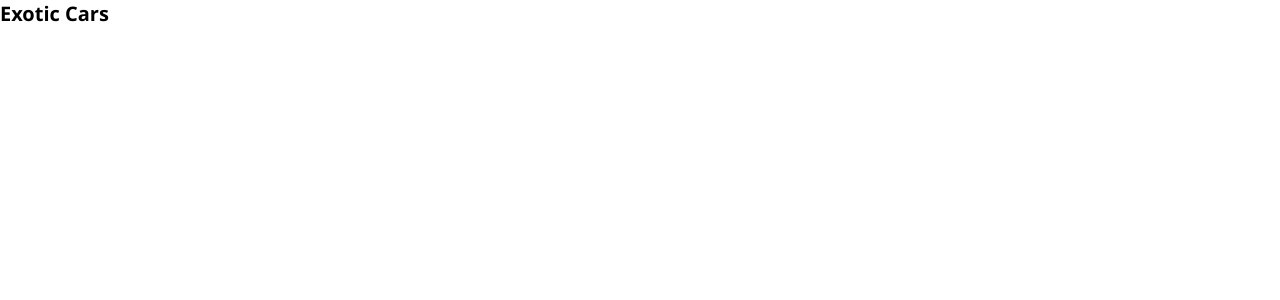
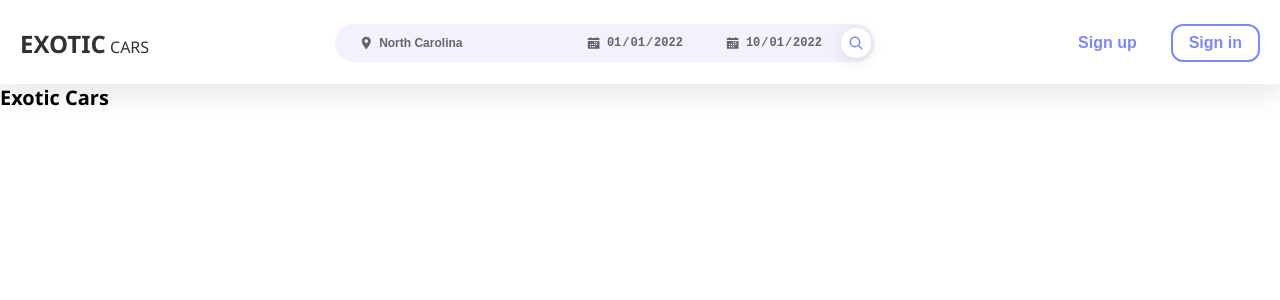
Before and after one commit to BFF271/cars-next-ts, a Next.js app: page / in a window 1280 px wide. Shown: the top 300 px of the page. Built offline with nearby package versions, Linux system fonts and the light colour scheme.

Commit message:
feat: add app header
- Add app header
- Create Header, Layout, Logo, SearchBar components

```diff
--- /dev/null
+++ b/src/components/Header/index.tsx
@@ -0,0 +1,40 @@
+import { useState } from 'react';
+
+import { Logo, SearchBar } from '@components';
+
+import * as S from './styles';
+
+export const Header: React.FC = () => {
+  const [isMobileMenuOpen, setIsMobileMenuOpen] = useState(false);
+
+  const handleOpenMobileMenu = () => {
+    setIsMobileMenuOpen(true);
+  };
+
+  const handleCloseMobileMenu = () => {
+    setIsMobileMenuOpen(false);
+  };
+
+  return (
+    <S.Container>
+      <S.Content>
+        <Logo />
+
+        <SearchBar />
+
+        <S.AuthButtons isMobileMenuOpen={isMobileMenuOpen}>
+          <S.CloseMobileMenuButton onClick={handleCloseMobileMenu}>
+            <S.CloseIcon />
+          </S.CloseMobileMenuButton>
+
+          <S.AuthButton styleType="secondary">Sign up</S.AuthButton>
+          <S.AuthButton styleType="primary">Sign in</S.AuthButton>
+        </S.AuthButtons>
+
+        <S.OpenMobileMenuButton onClick={handleOpenMobileMenu}>
+          <S.MenuIcon />
+        </S.OpenMobileMenuButton>
+      </S.Content>
+    </S.Container>
+  );
+};
--- /dev/null
+++ b/src/components/Header/styles.ts
@@ -0,0 +1,139 @@
+import styled, { css } from 'styled-components';
+import { IoMenuOutline, IoClose } from 'react-icons/io5';
+
+type AuthButtonsProps = {
+  isMobileMenuOpen: boolean;
+};
+
+type AuthButtonProps = {
+  styleType: 'primary' | 'secondary';
+};
+
+export const Container = styled.header`
+  background: ${({ theme }) => theme.colors.background_light};
+  width: 100%;
+  height: 8.4rem;
+
+  padding: 2.4rem 0.8rem;
+  box-shadow: 0px 10px 30px #0000001a;
+
+  position: sticky;
+  top: 0;
+  z-index: 100000;
+`;
+
+export const Content = styled.nav`
+  width: 100%;
+  max-width: 124rem;
+  margin: 0 auto;
+
+  display: flex;
+  align-items: center;
+  justify-content: space-between;
+`;
+
+export const AuthButtons = styled.section<AuthButtonsProps>`
+  display: flex;
+  align-items: center;
+  gap: 1.6rem;
+
+  @media (max-width: 916px) {
+    background: ${({ theme }) => theme.colors.background_light};
+
+    flex-direction: column-reverse;
+    justify-content: center;
+
+    position: fixed;
+    top: 0;
+    left: 0;
+    right: 0;
+    bottom: 0;
+    z-index: 20;
+
+    transition: transform 0.3s cubic-bezier(0.455, 0.03, 0.515, 0.955);
+
+    ${({ isMobileMenuOpen }) =>
+      isMobileMenuOpen
+        ? css`
+            transform: translateX(0%);
+          `
+        : css`
+            transform: translateX(-100%);
+          `}
+  }
+`;
+
+export const AuthButton = styled.button<AuthButtonProps>`
+  ${({ theme, styleType }) => css`
+    background: transparent;
+    padding: 0.8rem 1.6rem;
+    border-radius: 1.2rem;
+    border: 2px solid transparent;
+
+    font-size: 1.6rem;
+    font-weight: 700;
+    color: ${theme.colors.primary};
+
+    transition: all 0.2s ease;
+
+    ${styleType === 'primary' &&
+    css`
+      border-color: ${theme.colors.primary};
+
+      &:hover {
+        background: ${theme.colors.primary};
+        color: ${theme.colors.text_50};
+      }
+    `}
+
+    ${styleType === 'secondary' &&
+    css`
+      &:hover {
+        border-color: ${theme.colors.primary};
+      }
+    `}
+
+    @media (max-width: 916px) {
+      font-size: 3.2rem;
+    }
+  `}
+`;
+
+export const OpenMobileMenuButton = styled.button`
+  background: none;
+  border: none;
+  display: none;
+
+  @media (max-width: 916px) {
+    display: block;
+  }
+`;
+
+export const MenuIcon = styled(IoMenuOutline)`
+  width: 2.8rem;
+  height: 2.8rem;
+  color: ${({ theme }) => theme.colors.text_900};
+`;
+
+export const CloseMobileMenuButton = styled.button`
+  display: none;
+
+  background: transparent;
+  width: 4.8rem;
+  height: 4.8rem;
+  border: none;
+
+  position: absolute;
+  bottom: 2.4rem;
+  z-index: 20;
+
+  @media (max-width: 916px) {
+    display: block;
+  }
+`;
+
+export const CloseIcon = styled(IoClose)`
+  width: 2.4rem;
+  height: 2.4rem;
+  color: ${({ theme }) => theme.colors.primary};
+`;
--- /dev/null
+++ b/src/components/Layout/index.tsx
@@ -0,0 +1,10 @@
+import { Header } from '../Header';
+
+export const Layout: React.FC = ({ children }) => {
+  return (
+    <>
+      <Header />
+      {children}
+    </>
+  );
+};
--- /dev/null
+++ b/src/components/Logo/index.tsx
@@ -0,0 +1,11 @@
+import * as S from './styles';
+
+export const Logo: React.FC = () => {
+  return (
+    <S.Container href="/">
+      <S.Logo>
+        <S.HighlightedText>Exotic</S.HighlightedText> Cars
+      </S.Logo>
+    </S.Container>
+  );
+};
--- /dev/null
+++ b/src/components/Logo/styles.ts
@@ -0,0 +1,17 @@
+import styled from 'styled-components';
+import Link from 'next/link';
+
+export const Container = styled(Link)``;
+
+export const Logo = styled.a`
+  font-size: 1.6rem;
+  text-transform: uppercase;
+  color: ${({ theme }) => theme.colors.text_900};
+
+  cursor: pointer;
+`;
+
+export const HighlightedText = styled.span`
+  font-size: 2.4rem;
+  font-weight: 600;
+`;
--- /dev/null
+++ b/src/components/SearchBar/index.tsx
@@ -0,0 +1,28 @@
+import * as S from './styles';
+
+export const SearchBar: React.FC = () => {
+  return (
+    <S.Container>
+      <S.InputWrapper htmlFor="location">
+        <S.LocationIcon />
+        <S.Input type="text" id="location" defaultValue="North Carolina" />
+      </S.InputWrapper>
+
+      <S.CalendarInputs>
+        <S.InputWrapper htmlFor="dateStart">
+          <S.CalendarIcon />
+          <S.Input type="date" defaultValue="2022-01-01" />
+        </S.InputWrapper>
+
+        <S.InputWrapper htmlFor="dateEnd">
+          <S.CalendarIcon />
+          <S.Input type="date" defaultValue="2022-10-01" />
+        </S.InputWrapper>
+      </S.CalendarInputs>
+
+      <S.SearchButton>
+        <S.SearchIcon />
+      </S.SearchButton>
+    </S.Container>
+  );
+};
--- /dev/null
+++ b/src/components/SearchBar/styles.ts
@@ -0,0 +1,163 @@
+import styled, { css } from 'styled-components';
+import { IoCalendarSharp, IoLocationSharp, IoSearch } from 'react-icons/io5';
+
+export const Container = styled.div`
+  background: ${({ theme }) => theme.colors.primary_light};
+  width: 100%;
+  max-width: 54rem;
+  padding: 0.4rem 0.4rem 0.4rem 2.4rem;
+  border-radius: 9999px;
+
+  display: flex;
+  align-items: center;
+  justify-content: space-between;
+
+  @media (max-width: 916px) {
+    max-width: 100%;
+    padding: 1.6rem 0.8rem;
+    border-radius: 0;
+
+    flex-direction: column;
+    align-items: flex-start;
+    justify-content: flex-start;
+
+    position: fixed;
+    left: 0;
+    right: 0;
+    bottom: 0;
+    z-index: 10;
+  }
+`;
+
+const datePickerCustomCSS = css`
+  .react-datepicker__header {
+    background: ${({ theme }) => theme.colors.primary};
+  }
+
+  .react-datepicker-popper[data-placement^='bottom']
+    .react-datepicker__triangle::after {
+    border-bottom-color: ${({ theme }) => theme.colors.primary};
+  }
+
+  .react-datepicker__current-month {
+    font-size: 1.2rem;
+    color: ${({ theme }) => theme.colors.text_50};
+  }
+
+  .react-datepicker__navigation-icon::before {
+    height: 9px;
+    border-width: 2px 2px 0 0;
+    border-color: ${({ theme }) => theme.colors.text_50};
+    top: 2px;
+  }
+
+  .react-datepicker__day-name {
+    font-size: 1rem;
+    color: ${({ theme }) => theme.colors.text_50};
+  }
+
+  .react-datepicker__day {
+    font-size: 1rem;
+  }
+
+  .react-datepicker__day--keyboard-selected {
+    background: ${({ theme }) => theme.colors.primary};
+  }
+`;
+
+export const InputWrapper = styled.label`
+  display: flex;
+  align-items: center;
+  width: 100%;
+
+  ${datePickerCustomCSS};
+
+  @media (max-width: 916px) {
+    margin-top: 1rem;
+  }
+`;
+
+const iconCSS = css`
+  width: 1.6rem;
+  height: 1.6rem;
+  color: ${({ theme }) => theme.colors.text_600};
+
+  @media (max-width: 916px) {
+    width: 2.4rem;
+    height: 2.4rem;
+  }
+`;
+
+export const LocationIcon = styled(IoLocationSharp)`
+  ${iconCSS}
+`;
+
+export const CalendarInputs = styled.div`
+  display: flex;
+  gap: 2.4rem;
+
+  @media (max-width: 916px) {
+    flex-direction: column;
+    gap: 0;
+  }
+`;
+
+export const CalendarIcon = styled(IoCalendarSharp)`
+  ${iconCSS}
+`;
+
+export const Input = styled.input`
+  background: transparent;
+  width: 100%;
+  margin-left: 0.6rem;
+  border: none;
+
+  font-size: 1.2rem;
+  font-weight: 600;
+  color: ${({ theme }) => theme.colors.text_600};
+
+  &[type='date']::-webkit-inner-spin-button,
+  &[type='date']::-webkit-calendar-picker-indicator {
+    display: none;
+    -webkit-appearance: none;
+  }
+
+  @media (max-width: 960px) {
+    font-size: 1.6rem;
+  }
+`;
+
+export const SearchButton = styled.button`
+  background: ${({ theme }) => theme.colors.background_light};
+  width: 3rem;
+  height: 3rem;
+
+  border-radius: 50%;
+  border: none;
+  box-shadow: 0px 3px 15px #0000001a;
+
+  flex-shrink: 0;
+  display: flex;
+  align-items: center;
+  justify-content: center;
+
+  @media (max-width: 916px) {
+    width: 4.8rem;
+    height: 4.8rem;
+
+    position: fixed;
+    bottom: 11rem;
+    right: 0.8rem;
+  }
+`;
+
+export const SearchIcon = styled(IoSearch)`
+  width: 1.6rem;
+  height: 1.6rem;
+  color: ${({ theme }) => theme.colors.primary};
+
+  @media (max-width: 916px) {
+    width: 2.4rem;
+    height: 2.4rem;
+  }
+`;
--- /dev/null
+++ b/src/components/index.ts
@@ -0,0 +1,4 @@
+export * from './Header';
+export * from './Layout';
+export * from './Logo';
+export * from './SearchBar';
--- a/src/pages/_app.tsx
+++ b/src/pages/_app.tsx
@@ -1,15 +1,19 @@
 import type { AppProps } from 'next/app';
 import { ThemeProvider } from 'styled-components';
 
-import { GlobalStyle, theme } from '../styles';
+import { Layout } from '@components';
 
-function MyApp({ Component, pageProps }: AppProps) {
+import { GlobalStyle, theme } from '@styles';
+
+const MyApp: React.FC<AppProps> = ({ Component, pageProps }) => {
   return (
     <ThemeProvider theme={theme}>
       <GlobalStyle />
-      <Component {...pageProps} />
+      <Layout>
+        <Component {...pageProps} />
+      </Layout>
     </ThemeProvider>
   );
-}
+};
 
 export default MyApp;
--- a/src/pages/index.tsx
+++ b/src/pages/index.tsx
@@ -1,5 +1,5 @@
-function HomePage() {
+const HomePage: React.FC = () => {
   return <h1>Exotic Cars</h1>;
-}
+};
 
 export default HomePage;
```
